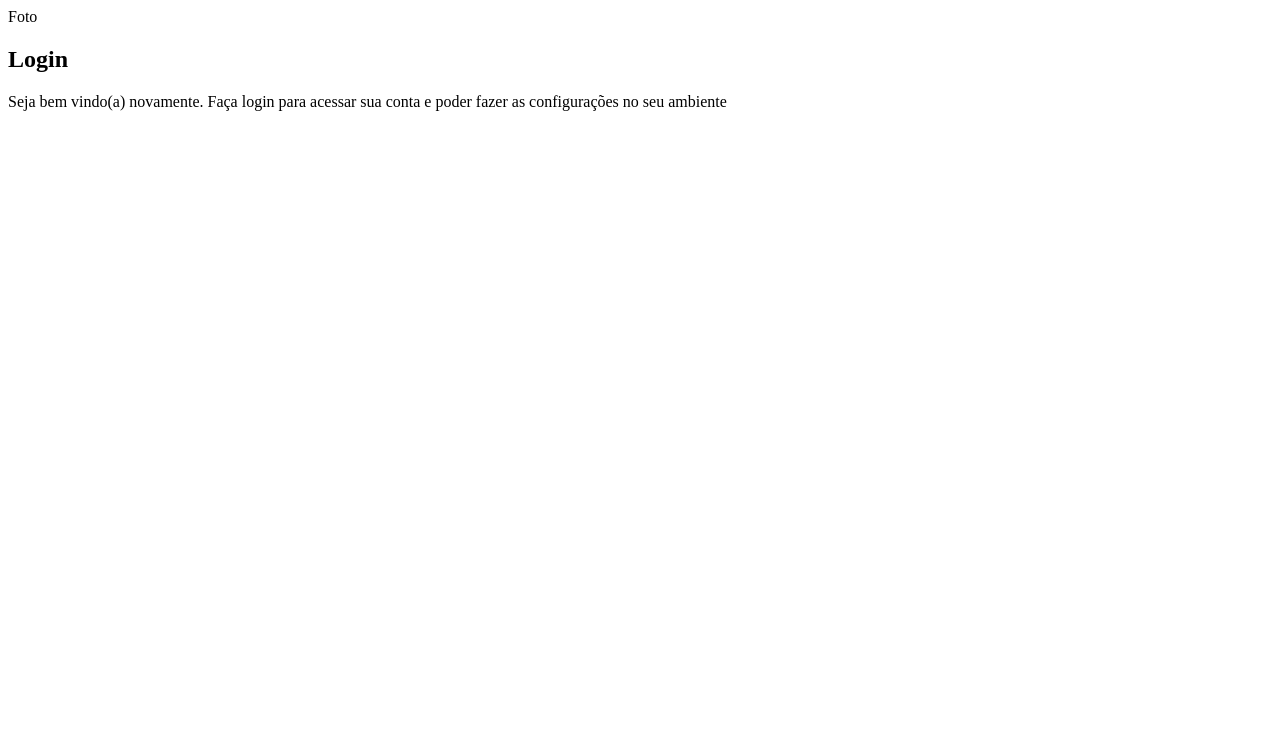
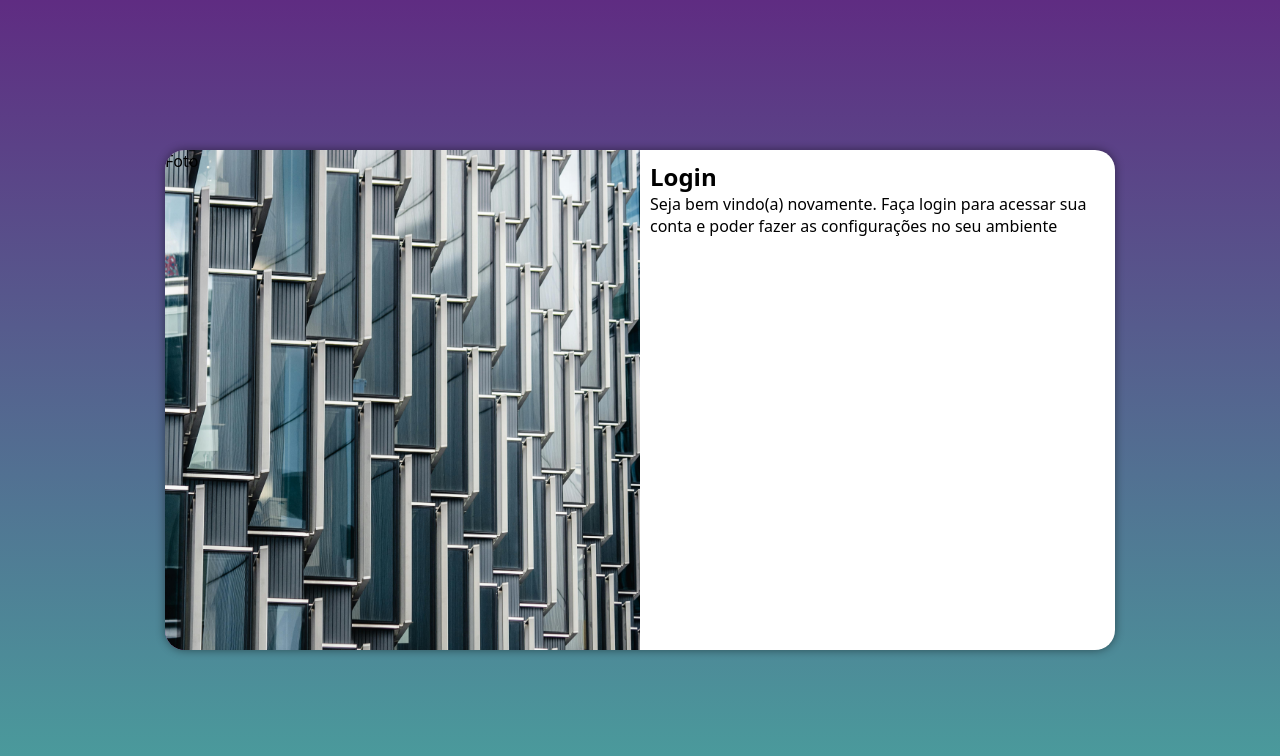
Before and after one commit to edioalexandre/projeto-login, a plain HTML site: page index.html in a window 1280 px wide. Drawn offline with Linux system fonts and the light colour scheme.

Commit message:
projeto login

```diff
--- a/estilos/eststyle.css
+++ b/estilos/eststyle.css
@@ -5,3 +5,44 @@
     Verde:#49a09d
     lilás:#5f2c82
 */
+* {
+    font-family: system-ui, -apple-system, BlinkMacSystemFont, 'Segoe UI', Roboto, Oxygen, Ubuntu, Cantarell, 'Open Sans', 'Helvetica Neue', sans-serif;
+    padding: 0px;
+    margin: 0px;
+    box-sizing: border-box;
+}
+body, html {
+    background-color:#5f2c82 ;
+    height: 100vh;
+    width: 100vw;
+}
+main {
+    position: relative;
+    height: 100vh;
+    width: 100vw;
+
+}
+section#login {
+    position: absolute;
+    top: 50%;
+    left: 50%;
+    transform: translate(-50%, -50%);
+    overflow: hidden;
+    background-color: white;
+    width: 250px;
+    height: 500px;
+    border-radius: 20px;
+    box-shadow: 0px 0px 10px rgba(0, 0, 0, 0.459);
+    transition: width .3s heigth .3s;
+    -o-transition-timing-function: ease;
+}
+section#login > div#imagem {
+    background: #5f2c82 url(../imagens/wolfl.jpg.jpg) no-repeat;
+    background-size: cover;
+    height: 200px;
+
+}
+section#login > div#formulario {
+    display: block;
+    padding: 10px;
+}
--- /dev/null
+++ b/estilos/media-query.css
@@ -0,0 +1,46 @@
+@charset "UTF-8";
+
+/* Tipical Device Breakpoints
+-------------------------------
+Pequenas Telas: até 600px
+Celular: de 600px até 768px
+Tablete: 768px até 1200px
+Grandes telas: acima de 1200px
+*/
+        @media screen and (min-width:768px) and (max-width:992px) {
+            body { background-image: linear-gradient(to top,#49a09d,#5f2c82);
+
+            }
+            section#login {
+                width: 80vw;
+               }
+               section#login >div#imagem {
+                float: left;
+                width: 30%;
+                height: 100%;
+            }
+            section#login > div#formulario {
+                float: right;
+                width: 70%;
+            }
+
+        }
+
+
+@media screen and (min-width:992px) {
+    body { background-image: linear-gradient(to top,#49a09d,#5f2c82);
+
+    }
+    section#login {
+        width: 950px;
+       }
+       section#login > div#imagem {
+        float: left;
+        width: 50%;
+        height: 100%;
+    }
+    section#login > div#formulario {
+        float: right;
+        width: 50%;
+    }
+}
--- a/index.html
+++ b/index.html
@@ -5,6 +5,7 @@
     <meta name="viewport" content="width=device-width, initial-scale=1.0">
     <title>login</title>
     <link rel="stylesheet" href="estilos/eststyle.css">
+    <link rel="stylesheet" href="estilos/media-query.css">
 </head>
 <body>
     <main>
```
Also changed, not shown: imagens/wolfl.jpg.jpg (added).
